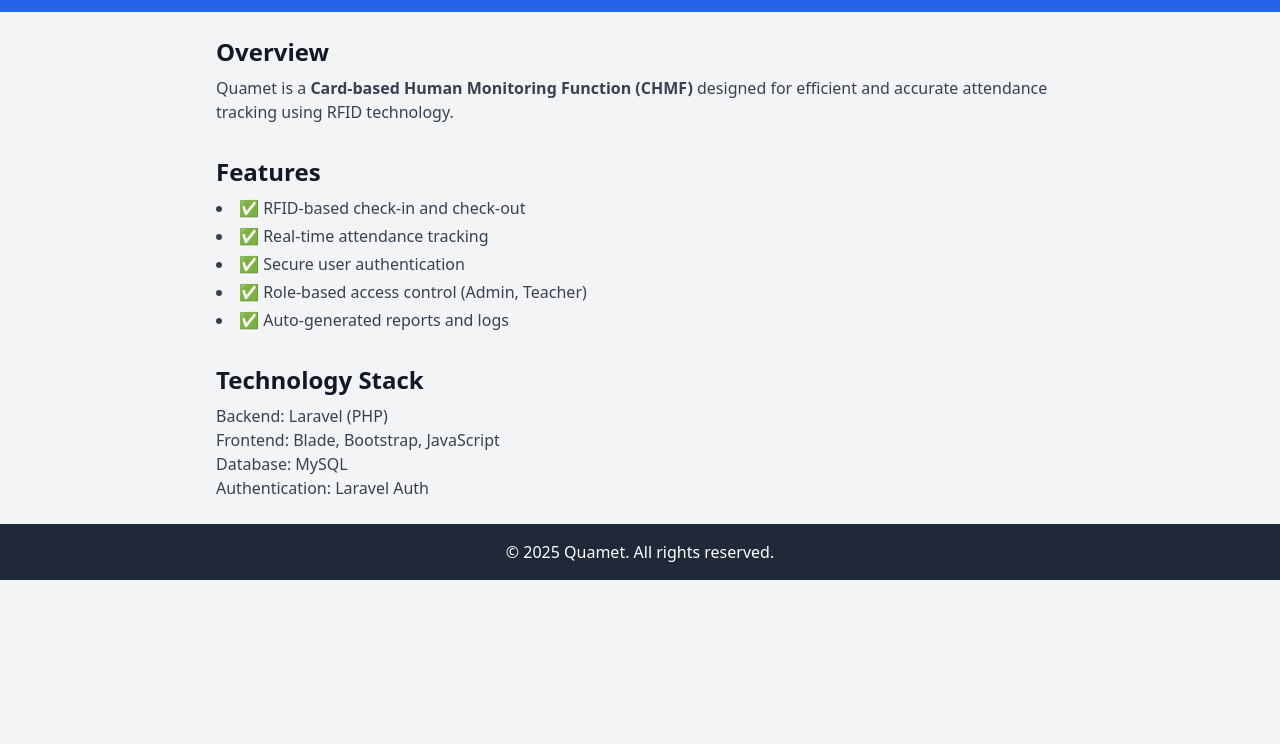
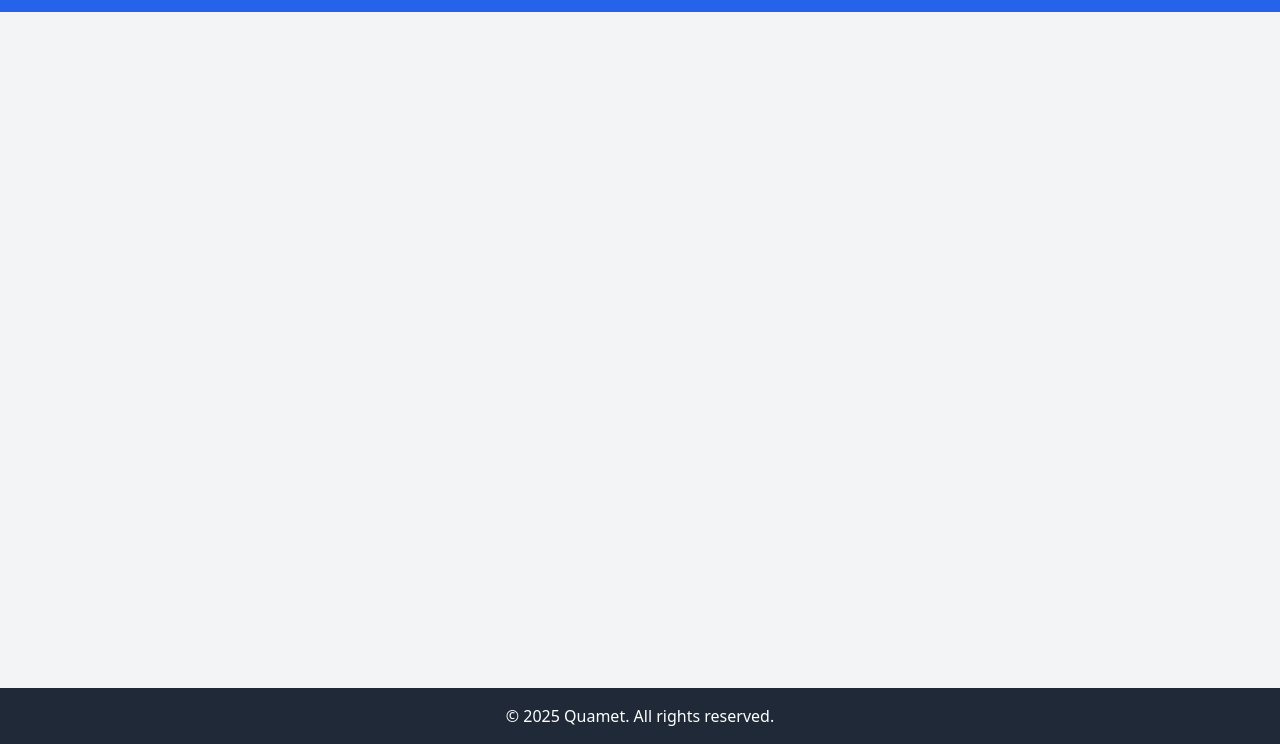
Before and after one commit to JohnExho/Design-Practices, a plain HTML site: page index.html in a window 1280 px wide. Shown: the part 56-800 px from the top of the page. Drawn offline with nearby package versions, Linux system fonts and the light colour scheme.

Commit message:
Update index.html

```diff
--- a/index.html
+++ b/index.html
@@ -7,40 +7,14 @@
   <!-- Tailwind CDN -->
   <script src="https://cdn.tailwindcss.com"></script>
 </head>
-<body class="bg-gray-100 text-gray-900">
+<body class="min-h-screen flex flex-col bg-gray-100 text-gray-900">
 
   <header class="bg-blue-600 p-4 text-white">
     <h1 class="text-3xl font-bold">Quamet Attendance Monitoring System</h1>
   </header>
 
-  <main class="max-w-4xl mx-auto p-6">
-    <section class="mb-8">
-      <h2 class="text-2xl font-semibold mb-2">Overview</h2>
-      <p class="text-gray-700">
-        Quamet is a <strong>Card-based Human Monitoring Function (CHMF)</strong> designed for efficient and accurate attendance tracking using RFID technology.
-      </p>
-    </section>
-
-    <section class="mb-8">
-      <h2 class="text-2xl font-semibold mb-2">Features</h2>
-      <ul class="list-disc list-inside space-y-1 text-gray-700">
-        <li>✅ RFID-based check-in and check-out</li>
-        <li>✅ Real-time attendance tracking</li>
-        <li>✅ Secure user authentication</li>
-        <li>✅ Role-based access control (Admin, Teacher)</li>
-        <li>✅ Auto-generated reports and logs</li>
-      </ul>
-    </section>
-
-    <section>
-      <h2 class="text-2xl font-semibold mb-2">Technology Stack</h2>
-      <p class="text-gray-700">
-        Backend: Laravel (PHP) <br />
-        Frontend: Blade, Bootstrap, JavaScript <br />
-        Database: MySQL <br />
-        Authentication: Laravel Auth
-      </p>
-    </section>
+  <main class="flex-grow max-w-4xl mx-auto p-6">
+    <!-- Your main content sections here -->
   </main>
 
   <footer class="bg-gray-800 p-4 text-center text-white">
@@ -48,4 +22,5 @@
   </footer>
 
 </body>
+
 </html>
```
